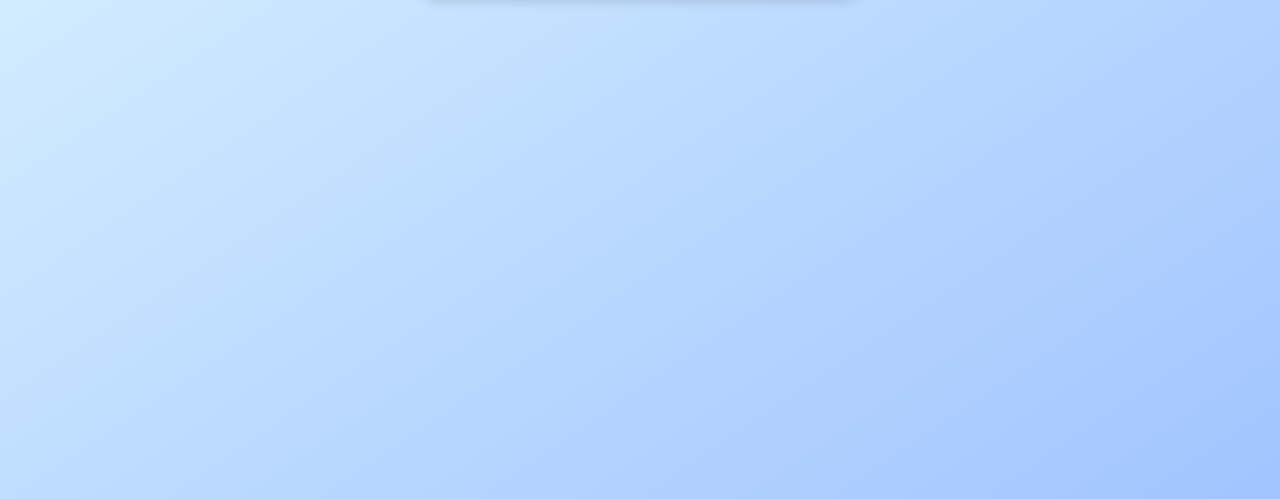
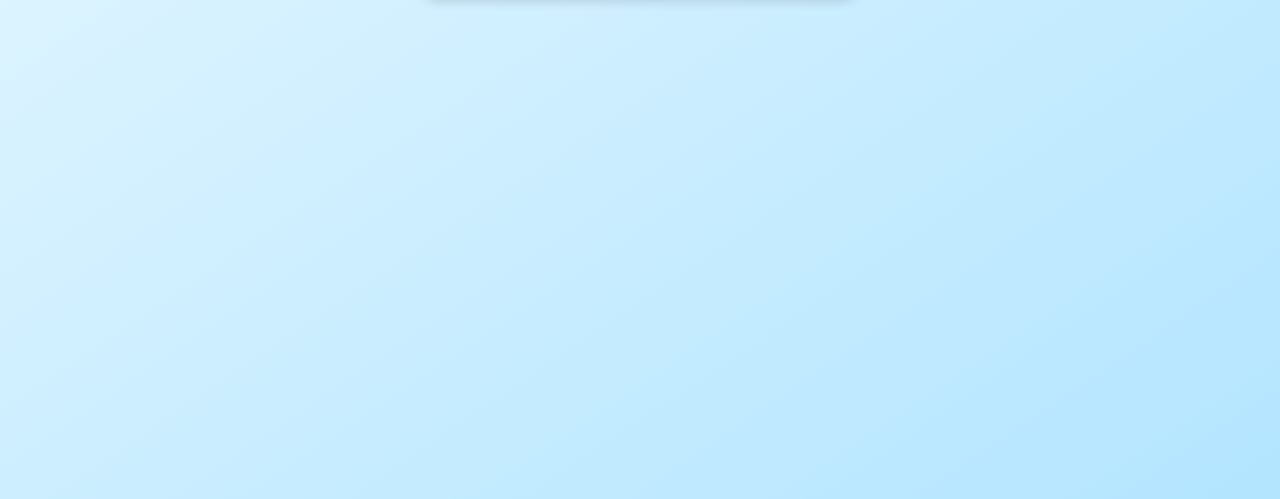
Before and after one commit to Marco71915/Adduca-Arredamenti, a plain HTML site: page Pagina_Linktree_AdducaArredamenti.html in a window 1280 px wide. Shown: the part 365-864 px from the top of the page. Drawn offline with Linux system fonts and the light colour scheme.

Commit message:
Update Pagina_Linktree_AdducaArredamenti.html

```diff
--- a/Pagina_Linktree_AdducaArredamenti.html
+++ b/Pagina_Linktree_AdducaArredamenti.html
@@ -8,7 +8,7 @@
     body {
       margin: 0;
       font-family: Arial, sans-serif;
-      background: linear-gradient(to bottom right, #dff6ff, #a0c4ff); /* azzurino più chiaro */
+      background: linear-gradient(to bottom right, #e6f7ff, #b3e5ff); /* azzurrino chiaro */
       text-align: center;
       padding: 2rem;
       color: black; /* Testo nero per leggibilità */
```
